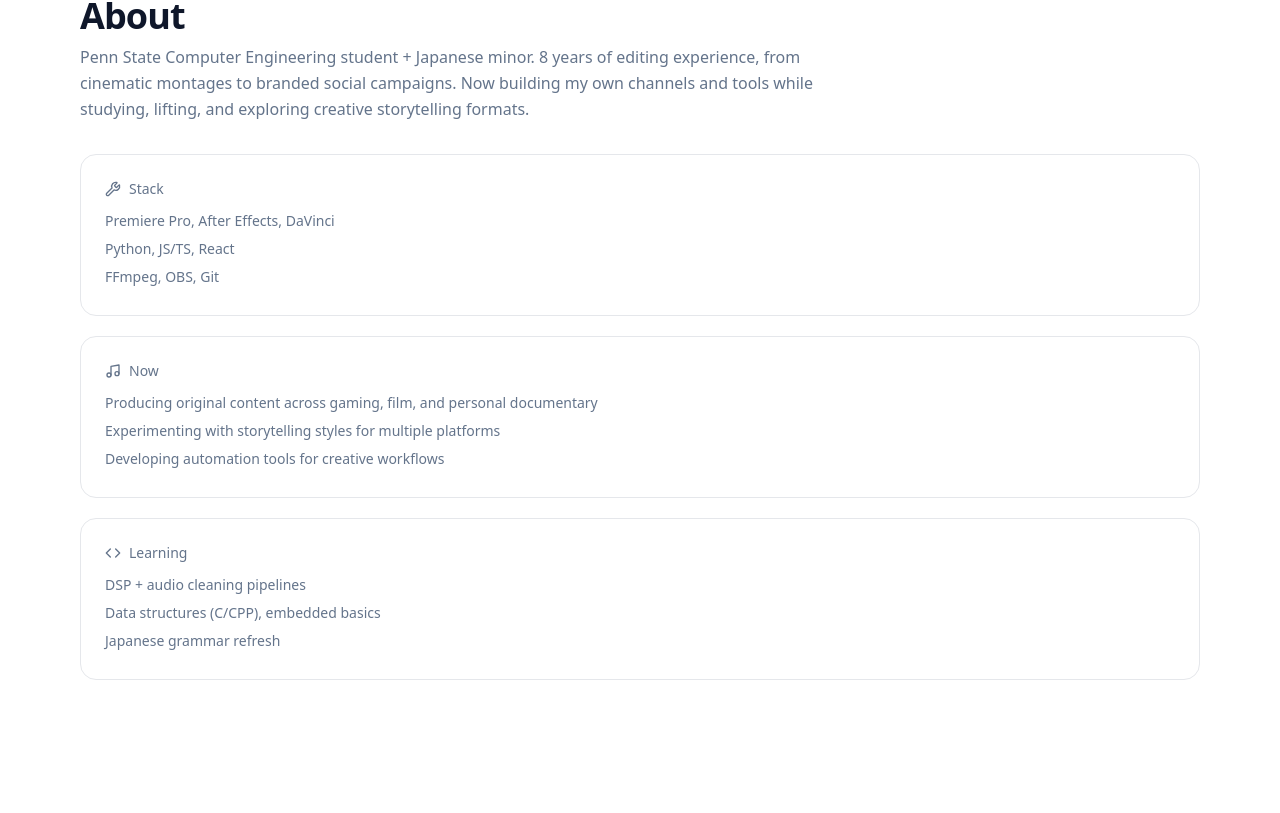
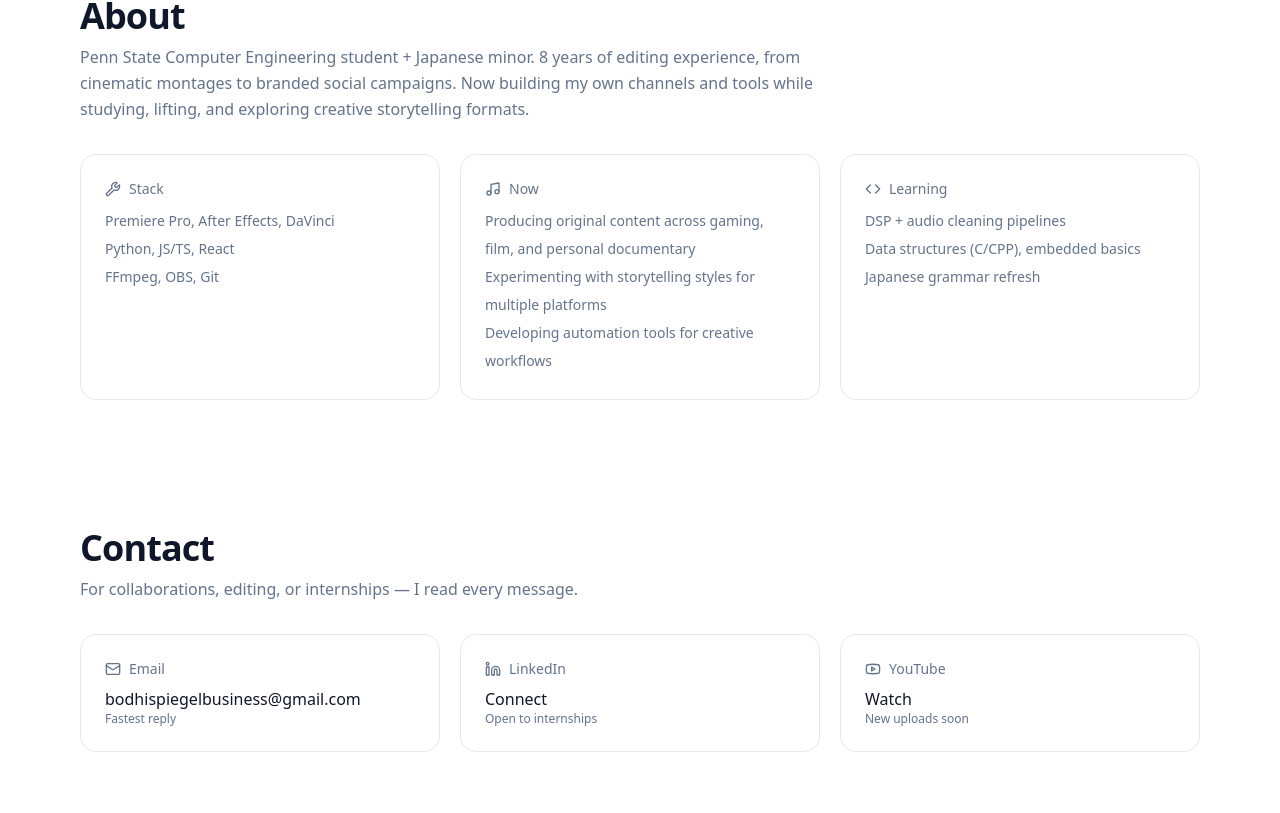
Before and after one commit to bunduuu/bodhispiegel, a React (Vite) app in the folder site/: page / in a window 1280 px wide. Shown: the part 2085-2898 px from the top of the page. Built offline with nearby package versions, Linux system fonts and the light colour scheme.

Commit message:
refactor grid cols

```diff
--- a/site/src/App.jsx
+++ b/site/src/App.jsx
@@ -1,5 +1,5 @@
 import React from "react";
-import { motion } from "framer-motion";
+import { motion as Motion } from "framer-motion";
 import {
   Github,
   Linkedin,
@@ -37,16 +37,18 @@ const Section = ({ id, title, subtitle, children }) => (
   </section>
 );
 
-const Card = ({ as: As = "div", href, className = "", children }) => {
+const Card = ({ as = "div", href, className = "", children }) => {
   const classes = "rounded-2xl border p-6 transition-transform hover:-translate-y-1 hover:shadow-sm";
   const all = `${classes} ${className}`;
+  const Component = as;
   if (href) return <a href={href} className={`${all} block`}>{children}</a>;
-  return <As className={all}>{children}</As>;
+  return <Component className={all}>{children}</Component>;
 };
 
-const Grid = ({ cols = 2, children, className = "" }) => (
-  <div className={`grid grid-cols-1 md:grid-cols-${cols} gap-5 ${className}`}>{children}</div>
-);
+const Grid = ({ cols = 2, children, className = "" }) => {
+  const colMap = { 1: 'md:grid-cols-1', 2: 'md:grid-cols-2', 3: 'md:grid-cols-3' };
+  return <div className={`grid grid-cols-1 ${colMap[cols] ?? ''} gap-5 ${className}`}>{children}</div>;
+};
 
 const HIGHLIGHTS = [
   { stat: "10M+", label: "Views across multiple platforms (short + long form)" },
@@ -148,7 +150,7 @@ const ProjectCard = ({ side = "media", title, blurb, tags = [], link }) => {
 };
 
 const HeroPane = ({ icon, kicker, title, body, ctaText, ctaIcon, chips = [] }) => (
-  <motion.div initial={{ opacity: 0, y: 12 }} animate={{ opacity: 1, y: 0 }} transition={{ duration: 0.3 }} className="relative">
+  <Motion.div initial={{ opacity: 0, y: 12 }} animate={{ opacity: 1, y: 0 }} transition={{ duration: 0.3 }} className="relative">
     <div className="p-8 md:p-12">
       <div className="flex items-center gap-2 text-sm text-muted-foreground">{icon} {kicker}</div>
       <h2 className="mt-3 text-3xl md:text-5xl font-bold leading-tight">{title}</h2>
@@ -158,7 +160,7 @@ const HeroPane = ({ icon, kicker, title, body, ctaText, ctaIcon, chips = [] }) =
         <div className="flex items-center gap-2 text-xs text-muted-foreground">{chips.map((c) => (<Chip key={c}>{c}</Chip>))}</div>
       </div>
     </div>
-  </motion.div>
+  </Motion.div>
 );
 
 export default function BodhiSpiegelSite() {
```
